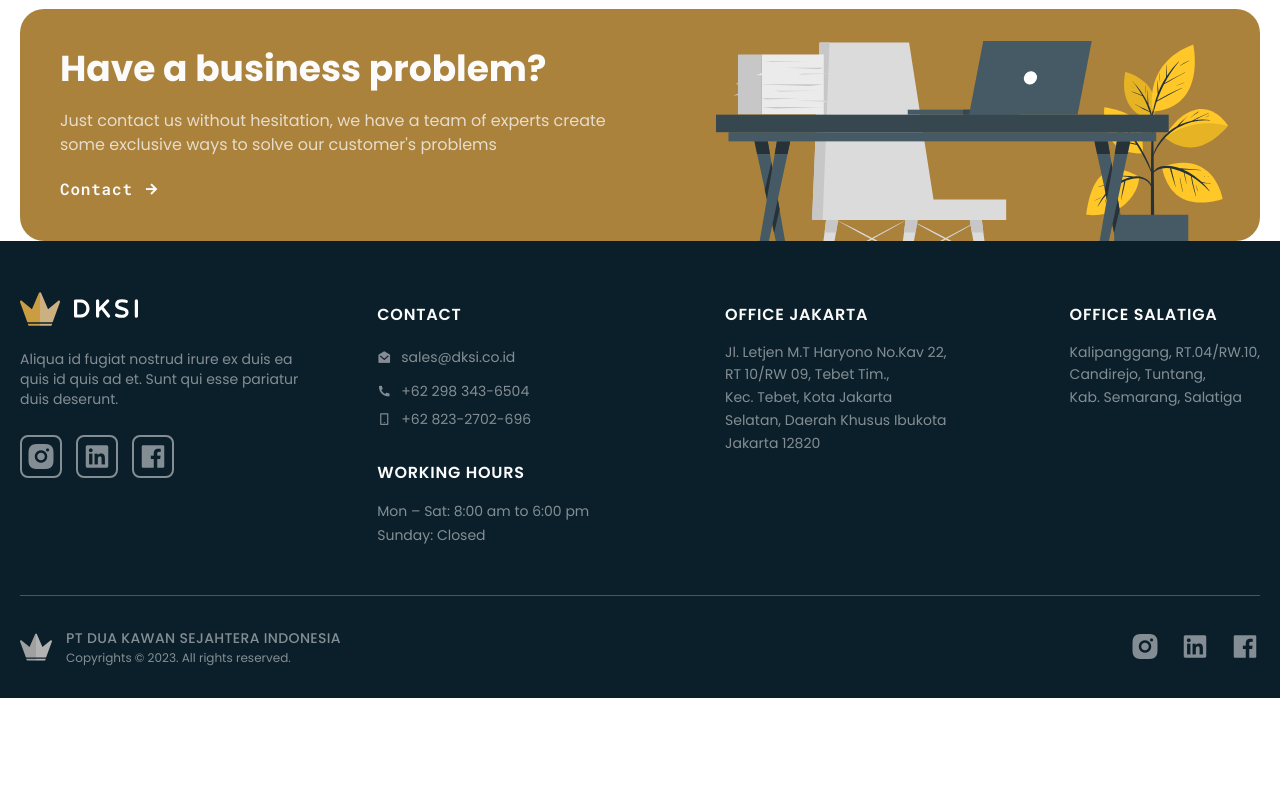
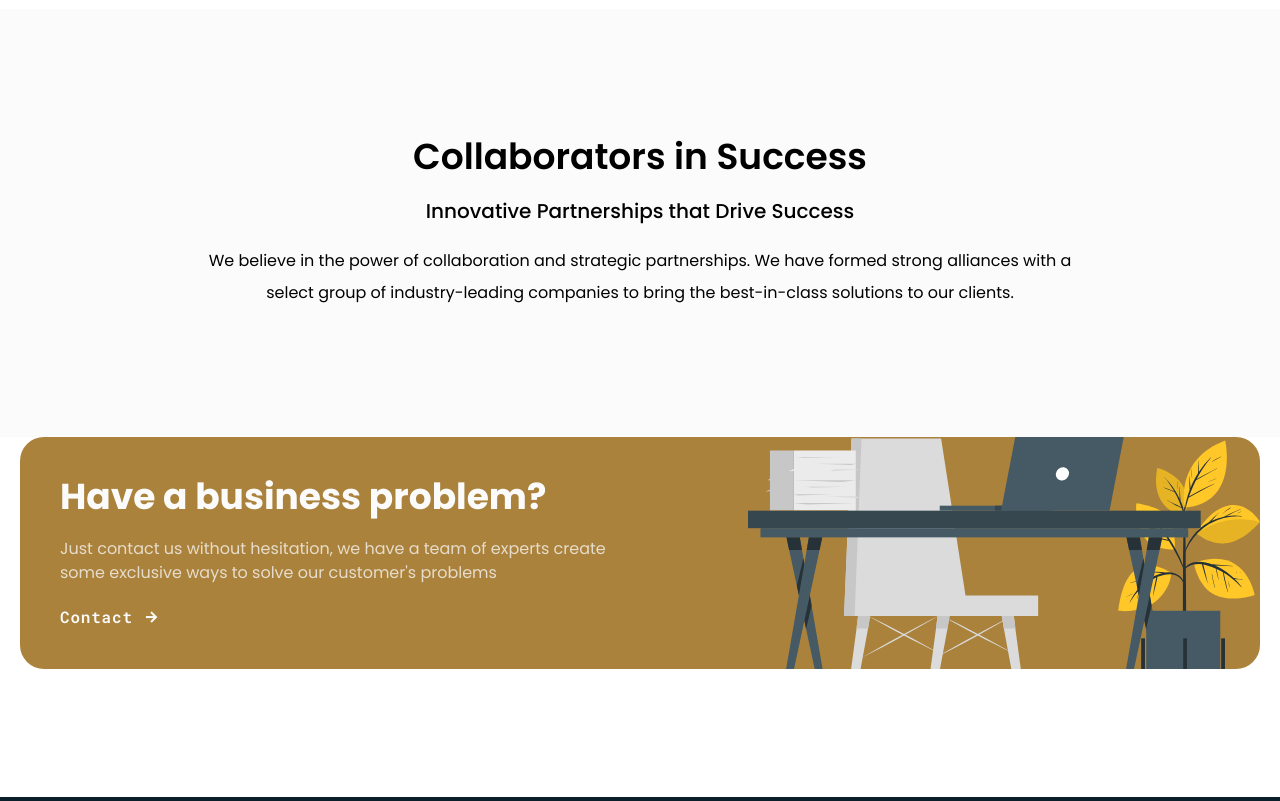
Before and after one commit to Zortagon/dksi-company-profile, a website: page public/index.html in a window 1280 px wide. Shown: the part 3640-4441 px from the top of the page. Before the commit the page ends 4338 px from the top, so only its background shows below. Drawn offline with nearby package versions, Linux system fonts and the light colour scheme.

Commit message:
Membuat Section partners dan menambahkan assets logo-logo partners

```diff
--- a/public/index.html
+++ b/public/index.html
@@ -238,7 +238,7 @@
                             <p class="">We excel in delivering innovative, tailored solutions for your business,
                                 ensuring success in the dynamic world of technology.</p>
                             <h2 class="text-xl font-medium">Proper steps for solutions</h2>
-                            <p class="">We deliver efficient problem-solving with effective steps for optimal business
+                            <p>We deliver efficient problem-solving with effective steps for optimal business
                                 solutions.</p>
                         </div>
                     </div>
@@ -264,23 +264,74 @@
                     </div>
                 </div>
             </div>
-        </section>
-        <!-- End: Overview -->
-
-        <!-- Section: Contact -->
-        <section>
-            <div class="px-5 mx-auto max-w-7xl">
+            <!-- <div class="px-5 mx-auto mt-16 max-w-7xl">
                 <div class="relative overflow-hidden rounded-3xl bg-darken-gold">
                     <div class="flex">
-                        <div class="z-10 flex flex-col max-w-2xl gap-5 p-10 text-medium-white">
-                            <h1 class="text-4xl font-bold">Have a business problem?</h1>
+                        <div class="z-10 flex flex-col max-w-2xl gap-5 p-6 sm:p-10 text-medium-white">
+                            <h1 class="text-3xl font-bold sm:text-4xl">Have a business problem?</h1>
                             <p class="opacity-75">Just contact us without hesitation, we have a team of experts create
                                 some exclusive ways
                                 to solve our customer's problems</p>
                             <a href="#" class="font-semibold tracking-wider font-roboto">Contact <i
                                     class="ri-arrow-right-line"></i></a>
                         </div>
-                        <img src="img/illustration/end.svg" alt="" class="absolute right-0 max-w-lg mt-8 mr-8">
+                        <img src="img/illustration/end.svg" alt=""
+                            class="absolute right-0 max-w-lg mt-0 mr-0 md:mt-8 md:mr-8 opacity-5 md:opacity-20 lg:opacity-100">
+                    </div>
+                </div>
+            </div> -->
+        </section>
+        <!-- End: Overview -->
+
+        <!-- <section class="">
+            <div class="px-5 pb-32 mx-auto max-w-7xl">
+                <div class="flex flex-wrap items-center justify-center gap-12 opacity-50 grayscale">
+                    <img src="img/partners/google-for-education.png" alt="Google for Education" class="w-32">
+                    <img src="img/partners/acer-2011.svg" alt="Acer" class="w-32">
+                    <img src="img/partners/asus-logo.svg" alt="Asus" class="w-32">
+                    <img src="img/partners/hp-2012.svg" alt="HP" class="w-16">
+                    <img src="img/partners/cisco-logo-transparent.png" alt="Cisco" class="w-32">
+                    <img src="img/partners/google-for-education.png" alt="Google for Education" class="h-16">
+                    <img src="img/partners/google-for-education.png" alt="Google for Education" class="h-16">
+                    <img src="img/partners/google-for-education.png" alt="Google for Education" class="h-16">
+                    <img src="img/partners/google-for-education.png" alt="Google for Education" class="h-16">
+                    <img src="img/partners/google-for-education.png" alt="Google for Education" class="h-16">
+                </div>
+            </div>
+        </section> -->
+
+        <!-- Section: Partners -->
+        <section class="overflow-hidden bg-medium-white" id="services">
+            <div class="relative px-5 py-16 mx-auto max-w-7xl sm:py-32">
+                <div class="flex flex-col text-center">
+                    <div class="flex flex-col max-w-4xl gap-5 mx-auto leading-loose">
+                        <h1 class="text-4xl font-semibold">Collaborators in Success</h1>
+                        <h2 class="text-xl font-medium">Innovative Partnerships that Drive Success</h1>
+                            <p class="">We believe in the power of collaboration and strategic partnerships. We
+                                have
+                                formed strong alliances with a select group of industry-leading companies to bring the
+                                best-in-class solutions to our clients.</p>
+                    </div>
+                </div>
+            </div>
+        </section>
+
+        <!-- Section: Contact -->
+        <section>
+            <div class="px-5 pb-32 mx-auto max-w-7xl">
+                <div class="relative overflow-hidden rounded-3xl bg-darken-gold">
+                    <div class="flex">
+                        <div class="z-10 flex flex-col max-w-2xl gap-5 p-6 sm:p-10 text-medium-white">
+                            <h1 class="text-3xl font-bold sm:text-4xl">Have a business problem?</h1>
+                            <p class="opacity-75">Just contact us without hesitation, we have a team of experts
+                                create
+                                some exclusive ways
+                                to solve our customer's problems</p>
+                            <a href="#" class="font-semibold tracking-wider font-roboto">Contact <i
+                                    class="ri-arrow-right-line"></i></a>
+                        </div>
+                        <img src="img/illustration/end.svg" alt=""
+                            class="absolute right-0 max-w-lg mt-8 mr-8 md:mr-0 md:mt-0 opacity-5 md:opacity-20 lg:opacity-100">
                     </div>
                 </div>
             </div>
```
Also changed, not shown: public/css/main.css, public/img/partners/acer-2011.svg (added), public/img/partners/asus-logo.svg (added), public/img/partners/cisco-logo-transparent.png (added), public/img/partners/google-for-education.png (added), public/img/partners/hp-2012.svg (added).
